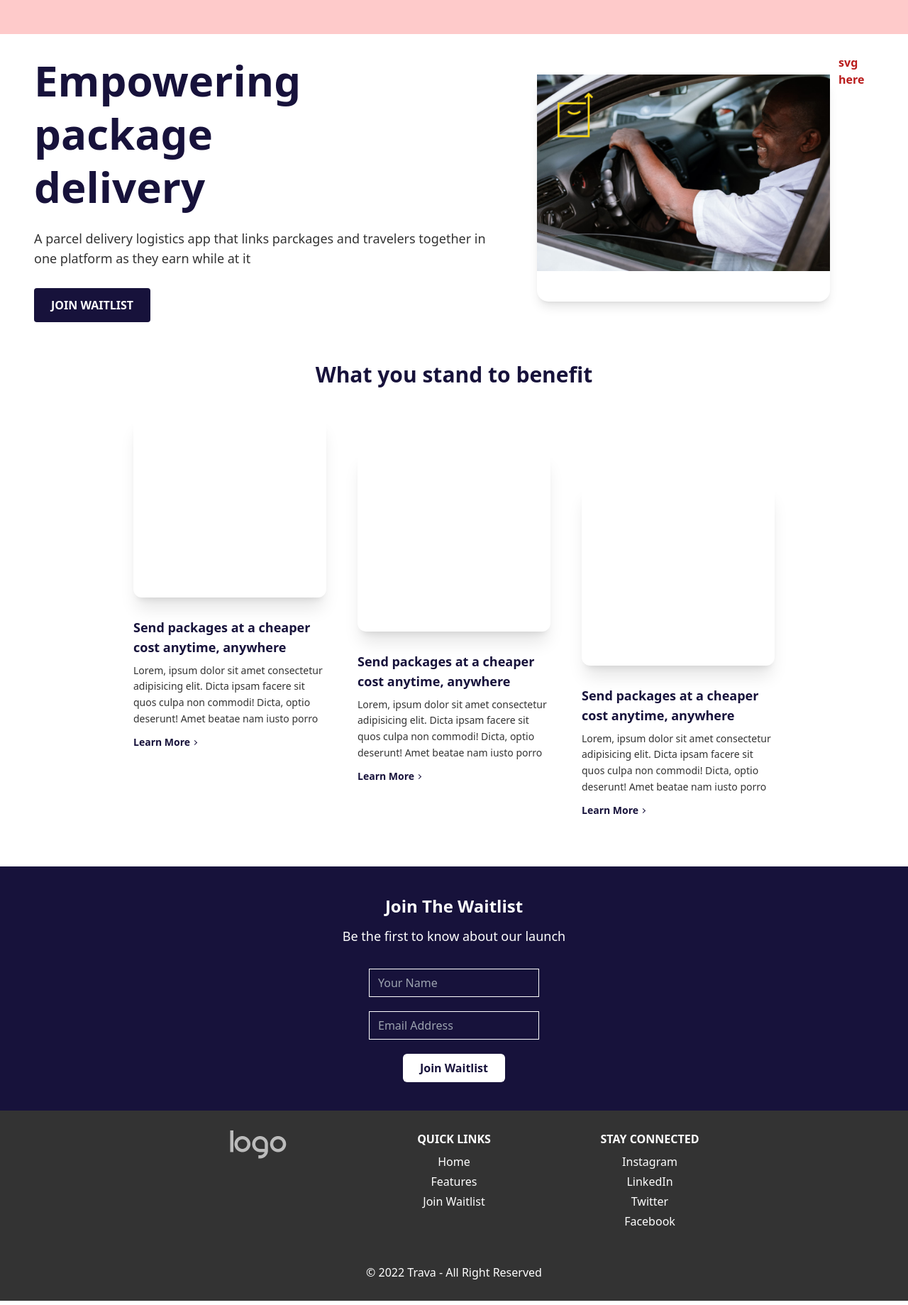
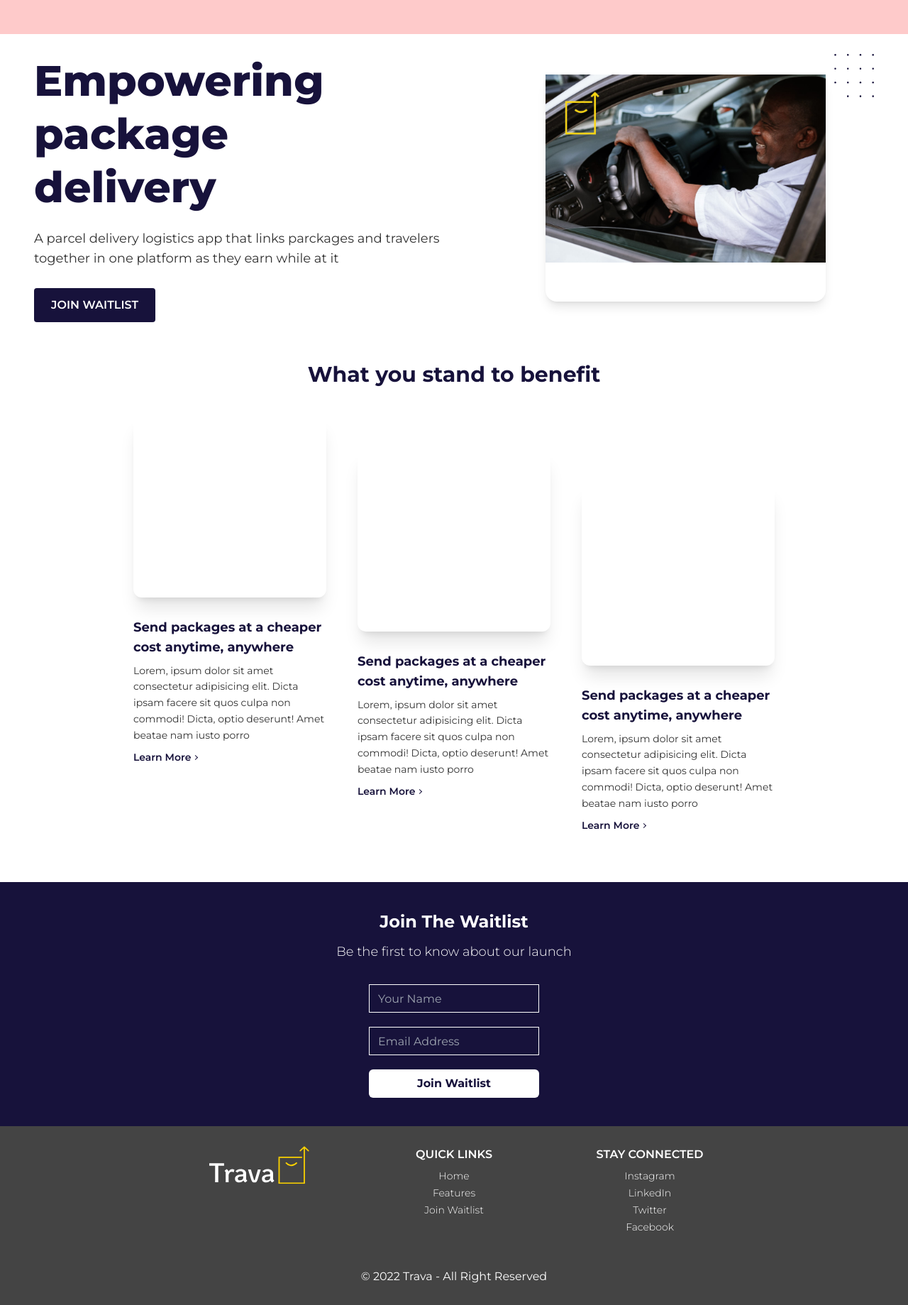
Before and after one commit to Babatunde-Ben/Trava, a website: page public/index.html in a window 1280 px wide. Shown: the whole page at 71% size. Drawn offline with Linux system fonts and the light colour scheme; files whose address does not match are found by name.

Commit message:
added svg assets

```diff
--- a/public/index.html
+++ b/public/index.html
@@ -7,9 +7,9 @@
     <link rel="stylesheet" href="styles.css" />
     <title>Trava</title>
   </head>
-  <body>
+  <body class="font-Montserrat">
     <header class="bg-red-200 h-12 w-full"></header>
-    <main class="sm:bg-green-50 md:bg-red-50 lg:bg-white font-sans">
+    <main class="sm:bg-green-50 md:bg-red-50 lg:bg-white">
       <!-- hero section -->
 
       <section
@@ -23,12 +23,14 @@
             package <br />
             delivery
           </h1>
-          <h3 class="text-secondary_2 w-11/12 text-lg leading-7 mb-5 sm:mb-7">
+          <h3
+            class="text-secondary_2 w-11/12 text-base leading-6 mb-5 sm:mb-7 sm:text-lg"
+          >
             A parcel delivery logistics app that links parckages and travelers
             together in one platform as they earn while at it
           </h3>
           <button
-            class="cta outline-none border-none py-3 px-5 bg-secondary_1 text-primary rounded font-bold uppercase text-center text-xs md:text-base md:px-6 hover:shadow-lg"
+            class="cta outline-none border-none py-3 px-5 bg-secondary_1 text-primary rounded font-semibold uppercase text-center text-xs md:text-base md:px-6 hover:shadow-lg"
           >
             Join Waitlist
           </button>
@@ -38,11 +40,10 @@
         >
           <img src="./images/IMG-20220315-WA0128.jpg" alt="" class="w-full" />
         </div>
-        <p
-          class="absolute top-5 right-3 text-red-700 font-bold z-10 md:right-0 md:static"
-        >
-          svg here
-        </p>
+        <img
+          src="./images//svgs/hero_svg.svg"
+          class="w-14 absolute top-8 right-10 text-red-700 font-bold z-10 md:right-0 md:static md:self-start"
+        />
       </section>
 
       <!-- what you stand to benefit -->
@@ -105,7 +106,7 @@
         <h2 class="text-center text-2xl capitalize text-primary font-bold mb-3">
           join the waitlist
         </h2>
-        <h4 class="text-primary text-center text-lg mb-8">
+        <h4 class="text-primary text-center text-lg mb-8 font-light">
           Be the first to know about our launch
         </h4>
 
@@ -118,7 +119,7 @@
 
           <button
             type="submit"
-            class="bg-primary h-10 px-6 outline-none border-none font-bold capitalize text-secondary_1 text-base rounded-md hover:bg-gray-200 transition duration-300"
+            class="bg-primary w-60 h-10 px-6 outline-none border-none font-bold capitalize text-secondary_1 text-base rounded-md hover:bg-gray-200 transition duration-300"
           >
             join waitlist
           </button>
@@ -127,13 +128,13 @@
     </main>
 
     <footer
-      class="footer main-padding py-7 bg-secondary_2 flex flex-wrap gap-x-5 gap-y-6 justify-center"
+      class="footer main-padding py-7 bg-secondary_3 flex flex-wrap gap-x-5 gap-y-6 justify-center"
     >
       <div>
         <img
-          src="./images/default-logo.png"
+          src="./images/svgs/Trava_logo_white.svg"
           alt="Trava-logo"
-          class="text-center mx-auto"
+          class="text-center mx-auto mb-3 w-36"
         />
       </div>
       <div>
--- a/src/styles.css
+++ b/src/styles.css
@@ -1,3 +1,5 @@
+@import url("https://fonts.googleapis.com/css2?family=Montserrat:wght@300;400;500;600;700;800&display=swap");
+
 @tailwind base;
 @tailwind components;
 @tailwind utilities;
@@ -36,8 +38,8 @@
   @apply w-64 text-center;
 }
 .footer div li {
-  @apply mb-1 capitalize text-primary;
+  @apply mb-1 capitalize text-primary font-light text-sm;
 }
 .footer-subtitle {
-  @apply uppercase font-bold text-primary mb-2;
+  @apply uppercase font-semibold text-primary mb-2 text-base;
 }
--- a/tailwind.config.js
+++ b/tailwind.config.js
@@ -6,6 +6,10 @@
         primary: "#ffffff",
         secondary_1: "#17123B",
         secondary_2: "#333333",
+        secondary_3: "#444444",
+      },
+      fontFamily: {
+        Montserrat: ["Montserrat"],
       },
     },
   },
```
Also changed, not shown: public/images/svgs/Trava_logo.svg (added), public/images/svgs/Trava_logo_white.svg (added), public/images/svgs/blob.svg (added), public/images/svgs/circles.svg (added), public/images/svgs/dotted rectangle.svg (added), public/images/svgs/hero_svg.svg (added), public/styles.css, 1 other file.
